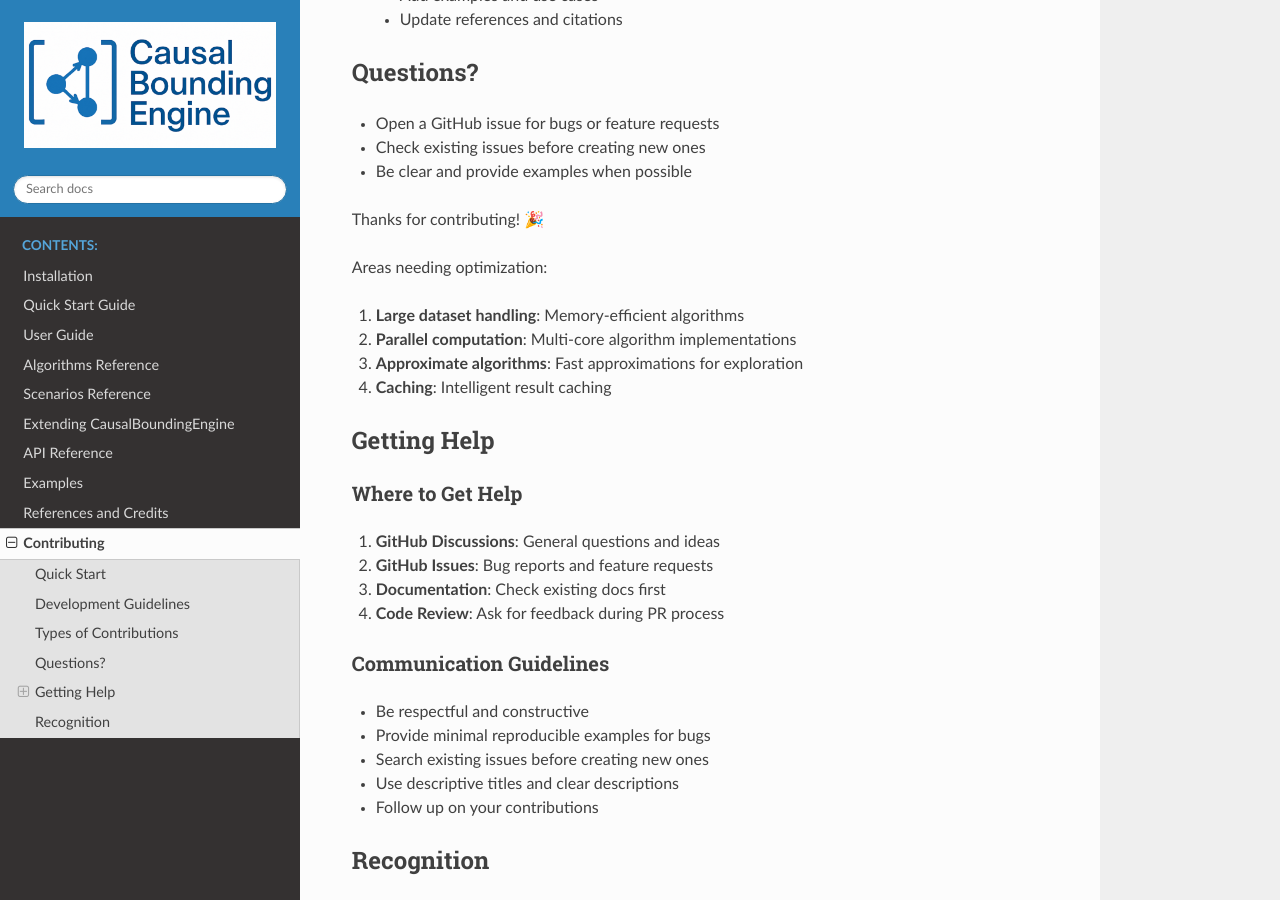
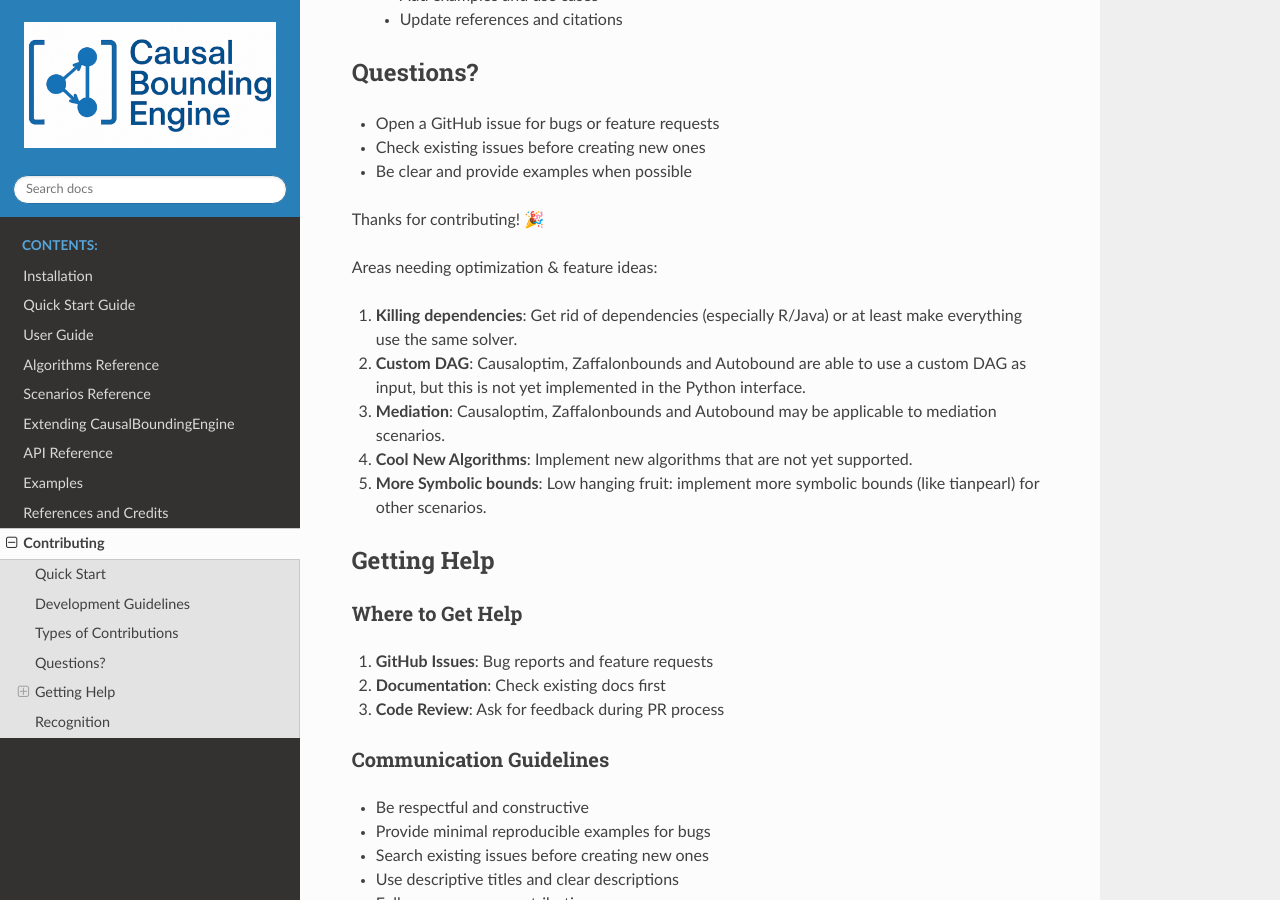
Before and after one commit to tmaringgele/CausalBoundingEngine, a Sphinx documentation site: the page built from docs/source/contributing.rst, in a window 1280 px wide and 900 px high, scrolled down 1793 px. Built offline with Sphinx 7.4.7 and the Read the Docs theme 3.1.0, drawn with Linux system fonts in a browser that asks for light colours.

Commit message:
update docu

```diff
--- a/docs/source/contributing.rst
+++ b/docs/source/contributing.rst
@@ -89,12 +89,13 @@ Questions?
 
 Thanks for contributing! 🎉
 
-Areas needing optimization:
+Areas needing optimization & feature ideas:
 
-1. **Large dataset handling**: Memory-efficient algorithms
-2. **Parallel computation**: Multi-core algorithm implementations
-3. **Approximate algorithms**: Fast approximations for exploration
-4. **Caching**: Intelligent result caching
+1. **Killing dependencies**: Get rid of dependencies (especially R/Java) or at least make everything use the same solver.
+2. **Custom DAG**: Causaloptim, Zaffalonbounds and Autobound are able to use a custom DAG as input, but this is not yet implemented in the Python interface.
+3. **Mediation**: Causaloptim, Zaffalonbounds and Autobound may be applicable to mediation scenarios.
+4. **Cool New Algorithms**: Implement new algorithms that are not yet supported.
+5. **More Symbolic bounds**: Low hanging fruit: implement more symbolic bounds (like tianpearl) for other scenarios.
 
 Getting Help
 ------------
@@ -102,10 +103,9 @@ Getting Help
 Where to Get Help
 ~~~~~~~~~~~~~~~~~
 
-1. **GitHub Discussions**: General questions and ideas
-2. **GitHub Issues**: Bug reports and feature requests
-3. **Documentation**: Check existing docs first
-4. **Code Review**: Ask for feedback during PR process
+1. **GitHub Issues**: Bug reports and feature requests
+2. **Documentation**: Check existing docs first
+3. **Code Review**: Ask for feedback during PR process
 
 Communication Guidelines
 ~~~~~~~~~~~~~~~~~~~~~~~
```
Also changed, not shown: README.md (+6 -6 lines), test.ipynb.
